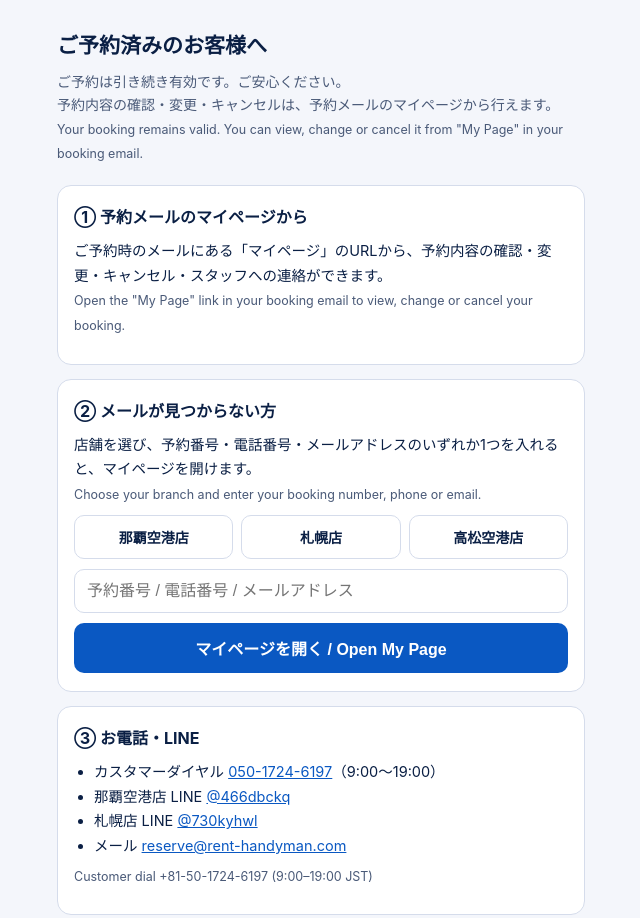
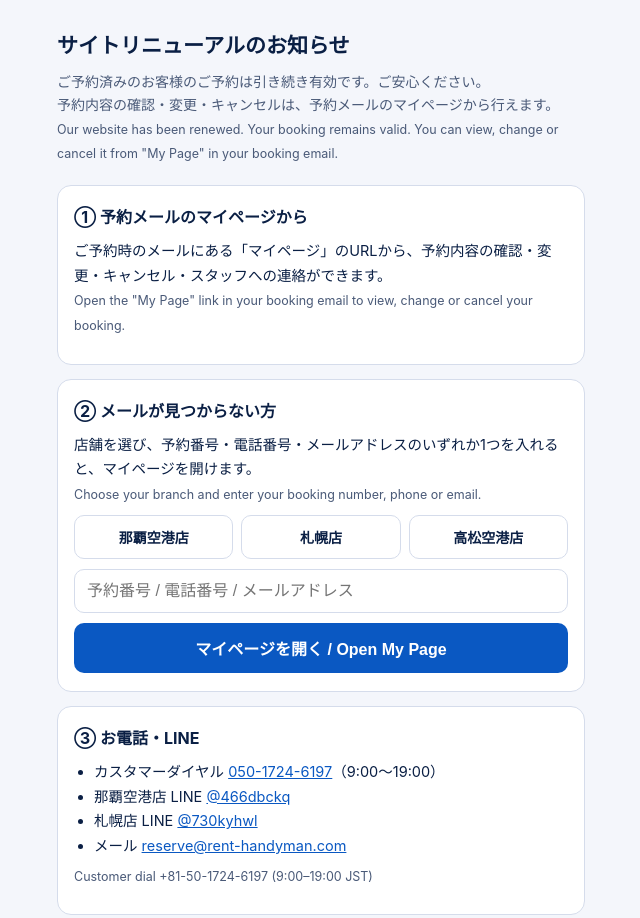
Before and after one commit to nosh2318/handyman-official, a plain HTML site: page 404.html in a window 1280 px wide. Shown: the top 918 px of the page, without its empty margins (319-959 px from the left). Drawn offline with Linux system fonts and the light colour scheme.

Commit message:
案内ページの見出しを「サイトリニューアルのお知らせ」に変更 (#51)
Claude-Session: https://claude.ai/code/session_013i3uKE24EpCwSrF92REc2G

Co-authored-by: Claude <noreply@anthropic.com>

```diff
--- a/404.html
+++ b/404.html
@@ -5,7 +5,7 @@
 <meta name="viewport" content="width=device-width,initial-scale=1">
 <meta name="robots" content="noindex,nofollow,noarchive">
 <meta name="googlebot" content="noindex,nofollow,noarchive">
-<title>ご予約済みのお客様へ｜HANDYMAN RENTCAR</title>
+<title>サイトリニューアルのお知らせ｜HANDYMAN RENTCAR</title>
 <style>
 :root{--ink:#0a1f44;--sub:#4a5a78;--line:#d5dceb;--bg:#f4f6fb;--card:#fff;--acc:#0a58c2;--ok:#e9f6ee;--okb:#2e7d4f;--err:#fdecec;--errb:#b3261e}
 *{box-sizing:border-box}
@@ -35,8 +35,8 @@ footer{text-align:center;color:var(--sub);font-size:12px;margin-top:24px}
 </head>
 <body>
 <div class="wrap">
-  <h1>ご予約済みのお客様へ</h1>
-  <p class="lead">ご予約は引き続き有効です。ご安心ください。<br>予約内容の確認・変更・キャンセルは、予約メールのマイページから行えます。<br><span class="en">Your booking remains valid. You can view, change or cancel it from "My Page" in your booking email.</span></p>
+  <h1>サイトリニューアルのお知らせ</h1>
+  <p class="lead">ご予約済みのお客様のご予約は引き続き有効です。ご安心ください。<br>予約内容の確認・変更・キャンセルは、予約メールのマイページから行えます。<br><span class="en">Our website has been renewed. Your booking remains valid. You can view, change or cancel it from "My Page" in your booking email.</span></p>
 
   <div class="card" id="tkm">
     <h2>高松空港店のマイページ</h2>
```
